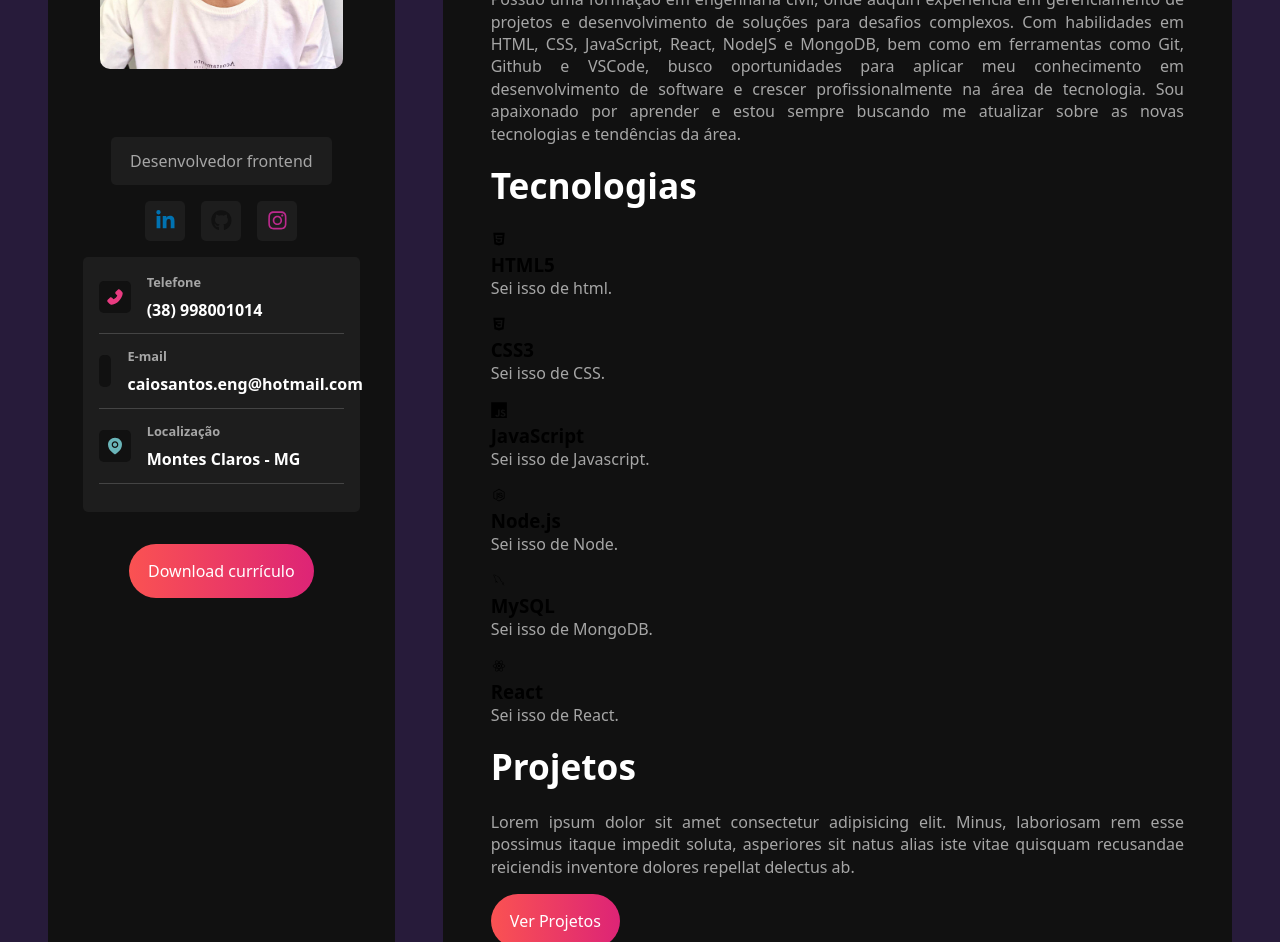
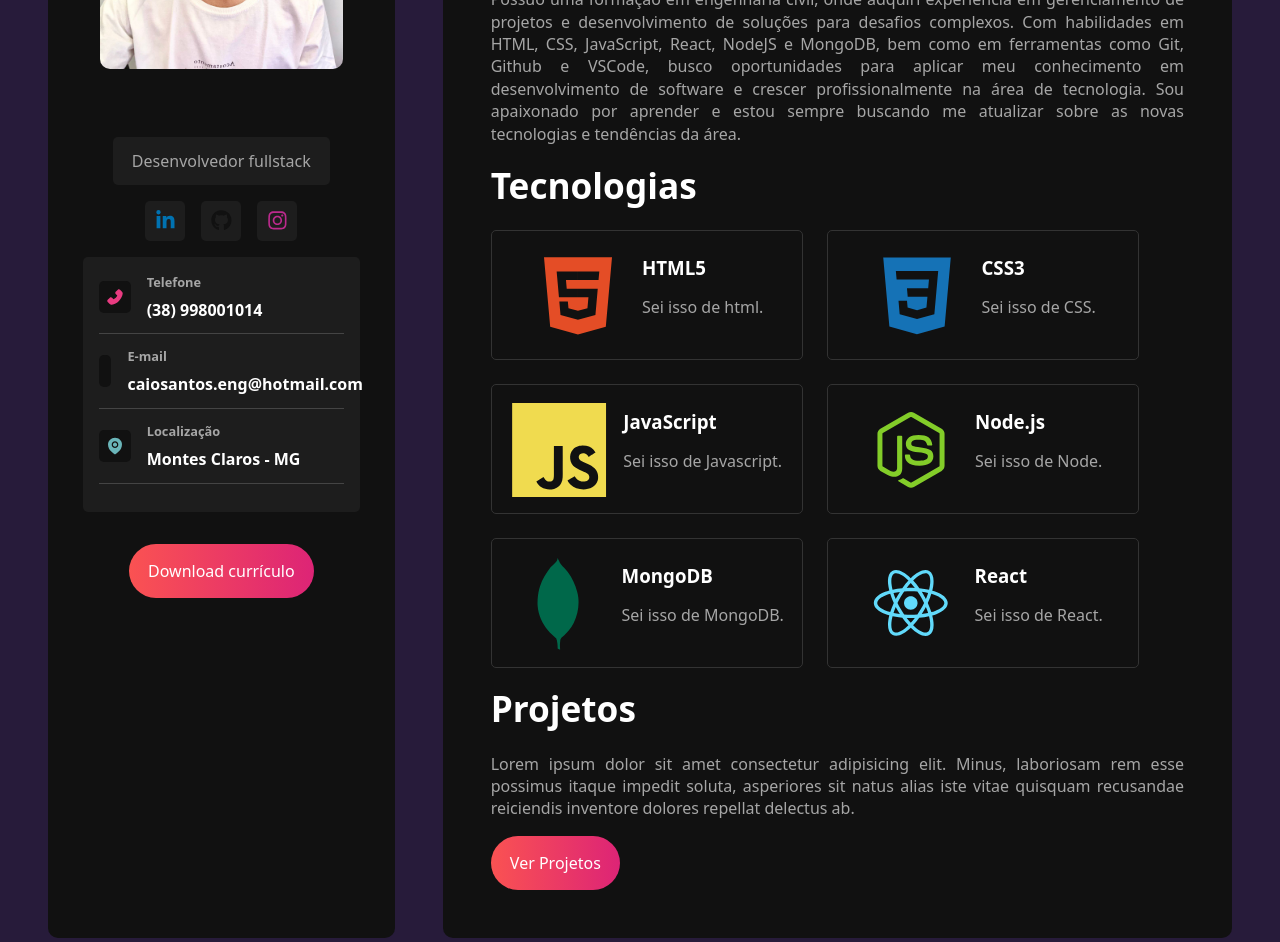
Before and after one commit to CaioMAS/portifolioReact, a React (Vite) app: page / in a window 1280 px wide. Shown: the part 420-1362 px from the top of the page. Built offline with nearby package versions, Linux system fonts and the light colour scheme.

Commit message:
Avanço no layout

```diff
--- a/src/components/Sidebar.jsx
+++ b/src/components/Sidebar.jsx
@@ -10,7 +10,7 @@ const Sidebar = () => {
     return (
         <aside id="sidebar">
             <img src={Avatar} alt="Caio Santos" />
-            <p className="title">Desenvolvedor frontend</p>
+            <p className="title">Desenvolvedor fullstack</p>
             <SocialNetworks/>
             <InformationContainer/>
             <a href="" className="btn">Download currículo</a>
--- a/src/components/TechnologiesContainer.jsx
+++ b/src/components/TechnologiesContainer.jsx
@@ -3,7 +3,7 @@ import {
     DiCss3,
     DiJsBadge,
     DiNodejsSmall,
-    DiMysql,
+    DiMongodb,
     DiReact,
 } from "react-icons/di"
 
@@ -14,7 +14,7 @@ const technologies = [
     { id: "css", name: "CSS3", icon: <DiCss3 />, text: "Sei isso de CSS" },
     { id: "js", name: "JavaScript", icon: <DiJsBadge />, text: "Sei isso de Javascript" },
     { id: "node", name: "Node.js", icon: <DiNodejsSmall />, text: "Sei isso de Node" },
-    { id: "mysql", name: "MySQL", icon: <DiMysql />, text: "Sei isso de MongoDB" },
+    { id: "mongodb", name: "MongoDB", icon: <DiMongodb />, text: "Sei isso de MongoDB" },
     { id: "react", name: "React", icon: <DiReact />, text: "Sei isso de React" },
 ]
 
--- a/src/styles/components/technologiesContainer.sass
+++ b/src/styles/components/technologiesContainer.sass
@@ -0,0 +1,50 @@
+@use '../variables'
+
+.techologies-container
+    margin-bottom: 1rem
+
+    .technlogies-grid
+        display: flex
+        flex-wrap: wrap
+        gap: 1.5rem
+
+    .technology-card
+        display: flex
+        justify-content: center
+        align-items: center
+        gap: 1rem
+        padding: 1rem
+        border: 1px solid #333
+        width: 45%
+        border-radius: variables.$card-border-radius
+
+        h3
+            color: variables.$text-color
+            margin-bottom: 1rem
+
+        svg
+            font-size: 6rem
+
+    #html
+        svg
+            color: #E44D26
+
+    #css
+        svg
+            color: #1572b6
+
+    #js
+        svg
+            color: #F0DB4F
+
+    #node
+        svg
+            color: #83CD29
+
+    #mongodb
+        svg
+            color: #00684a
+
+    #react
+        svg
+            color: #61DAFB
```
